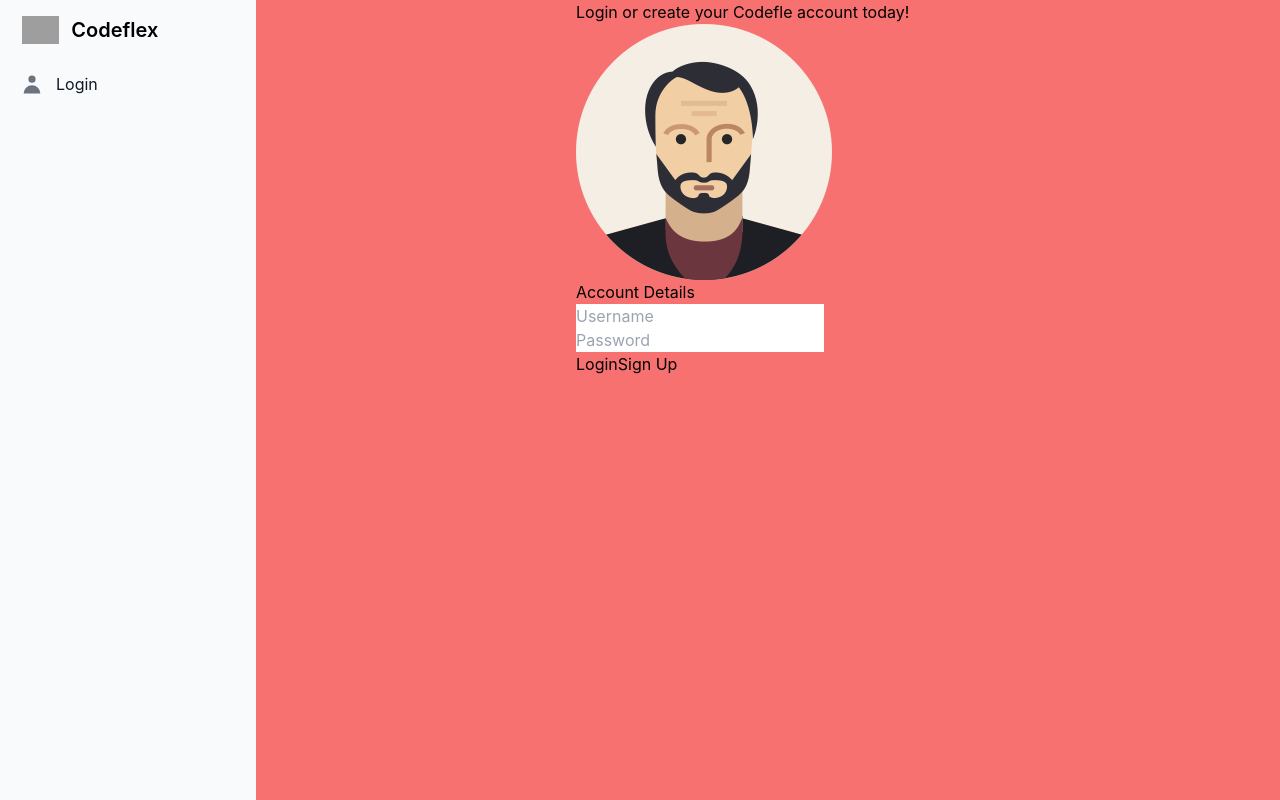
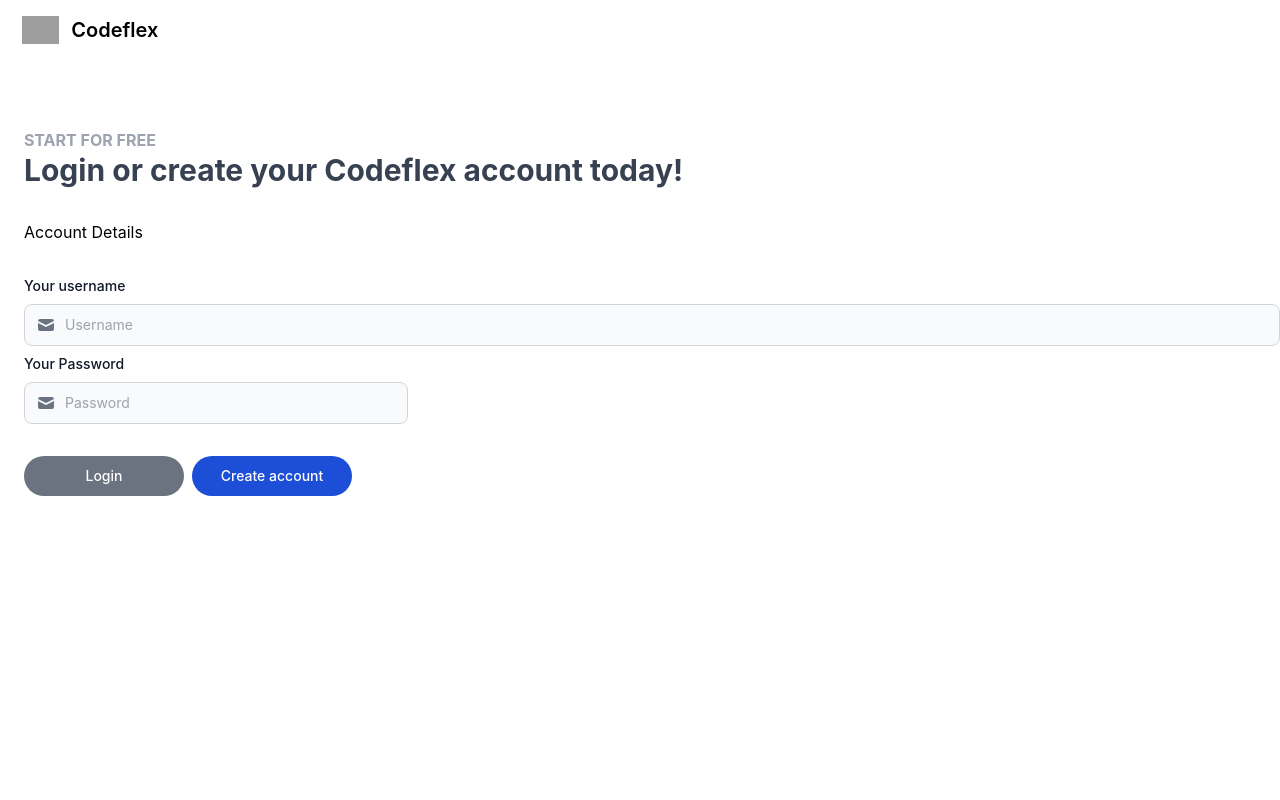
Before and after one commit to zemmsoares/codeflex2, a React (Create React App) app: page /login in a window 1280 px wide. Built offline with nearby package versions, Linux system fonts and the light colour scheme; grey boxes are pictures that could not be loaded; the HTML template or start-up script is replaced by a standard one.

Commit message:
login page redone and routing

```diff
--- a/src/App.js
+++ b/src/App.js
@@ -44,7 +44,7 @@
       return (
         <main class="flex">
           <Router>
-            <div className="flex flex-col justify-between w-fit h-screen" >
+            <div className="w-64 h-screen bg-gray-50">
               <NavBar />
             </div>
             <div className="flex flex-col justify-between w-screen ">
@@ -70,15 +70,17 @@
       )
     } else {
       return (
-        <main class="flex">
+        <main class="">
           <Router>
-            <div className="flex flex-col justify-between w-fit h-screen" >
-              <NavBar />
+            <div className="w-screen h-16" >
+              <div className="w-screen">
+                <NavBar />
+              </div>
             </div>
-            <div className="flex flex-col justify-between w-screen bg-red-400">
+            <div className=" w-screen">
               <Routes>
                 {/*<Route exact path="/" component={PageWrapper(LandingPage)} />*/}
-                <Route path="/" element={<LandingPage />} />
+                <Route path="/" element={<Login />} />
 
                 {/*<Route exact path="/login" component={PageWrapper(Login)} />*/}
                 <Route path="/login" element={<Login />} />
--- a/src/components/NavBar/NavBar.js
+++ b/src/components/NavBar/NavBar.js
@@ -3,7 +3,7 @@
 import { parseLocalJwt, splitUrl } from '../commons/Utils'
 import '../../App.css'
 
-function NavBar() {
+function NavBar({ isSidebar }) {
     const [page, setPage] = useState("");
     const [count, setCount] = useState(0);
     const [url, setUrl] = useState(splitUrl(window.location.pathname)[0]);
@@ -30,14 +30,15 @@
     }
 
     return (
-        <nav className="w-64 h-screen bg-gray-50">
+        <nav className="">
             <div className="overflow-y-auto py-4 px-3  rounded dark:bg-gray-800">
-                <a href="https://flowbite.com" class="flex items-center pl-2.5 mb-5">
-                    <img src="https://flowbite.com/docs/images/logo.svg" class="h-6 mr-3 sm:h-7" alt="Flowbite Logo" />
-                    <span class="self-center text-xl font-semibold whitespace-nowrap dark:text-white">Codeflex</span>
-                </a>
+
                 {logged ?
                     <div>
+                        <a href="https://flowbite.com" class="flex items-center pl-2.5 mb-5">
+                            <img src="https://flowbite.com/docs/images/logo.svg" class="h-6 mr-3 sm:h-7" alt="Flowbite Logo" />
+                            <span class="self-center text-xl font-semibold whitespace-nowrap dark:text-white">Codeflex</span>
+                        </a>
                         {/* USER IS LOGGED IN */}
                         <div className="" id="myNavbar">
                             <ul className="">
@@ -114,19 +115,12 @@
                     :
                     <div>
                         {/* USER IS LOGGED OUT */}
-                        <div className="" id="myNavbar">
-                            <ul className="">
-
-                            </ul>
-                            <ul className="">
-                                <li>
-                                    <a href="#" class="flex items-center p-2 text-base font-normal text-gray-900 rounded-lg dark:text-white hover:bg-gray-100 dark:hover:bg-gray-700">
-                                        <svg class="flex-shrink-0 w-6 h-6 text-gray-500 transition duration-75 dark:text-gray-400 group-hover:text-gray-900 dark:group-hover:text-white" fill="currentColor" viewBox="0 0 20 20" xmlns="http://www.w3.org/2000/svg"><path fill-rule="evenodd" d="M10 9a3 3 0 100-6 3 3 0 000 6zm-7 9a7 7 0 1114 0H3z" clip-rule="evenodd"></path></svg>
-                                        <span className={'ml-3'}><Link to="/login"><p>Login</p></Link></span>
-                                    </a>
-                                </li>
-                            </ul>
-                        </div>
+                        <span className="flex" id="myNavbar">
+                            <a href="https://flowbite.com" class="flex items-center pl-2.5 mb-5">
+                                <img src="https://flowbite.com/docs/images/logo.svg" class="h-6 mr-3 sm:h-7" alt="Flowbite Logo" />
+                                <span class="self-center text-xl font-semibold whitespace-nowrap">Codeflex</span>
+                            </a>
+                        </span>
                     </div >
                 }
             </div>
--- a/src/components/Users/Login/Login.js
+++ b/src/components/Users/Login/Login.js
@@ -26,7 +26,7 @@
 
 
     handleChange(e) {
-        this.setState({ [e.target.className]: e.target.value });
+        this.setState({ [e.target.id]: e.target.value });
     }
 
     login() {
@@ -138,7 +138,7 @@
             } else if (this.state.isSigninUp) {
                 this.setState({ isLoggingIn: true, isSigninUp: false });
             }
-        } else if (e.target.value === 'Sign Up') {
+        } else if (e.target.value === 'Create account') {
             if (this.state.isSigninUp) {
                 this.register();
             } else if (this.state.isLoggingIn) {
@@ -150,15 +150,56 @@
     renderLoginOrSignup() {
         if (this.state.isLoggingIn) {
             return (<div>
-                <input className="password" type="password" onChange={this.handleChange} placeholder="Password" required />
+                {/*<input className="password" type="password" onChange={this.handleChange} placeholder="Password" required />*/}
+
+                <label for="password" class="block mb-2 text-sm font-medium text-gray-900 pt-2">Your Password</label>
+                <div class="relative">
+                    <div class="absolute inset-y-0 left-0 flex items-center pl-3 pointer-events-none">
+                        <svg class="w-5 h-5 text-gray-500 dark:text-gray-400" fill="currentColor" viewBox="0 0 20 20" xmlns="http://www.w3.org/2000/svg"><path d="M2.003 5.884L10 9.882l7.997-3.998A2 2 0 0016 4H4a2 2 0 00-1.997 1.884z"></path><path d="M18 8.118l-8 4-8-4V14a2 2 0 002 2h12a2 2 0 002-2V8.118z"></path></svg>
+                    </div>
+                    <input className="password" type="password" onChange={this.handleChange} placeholder="Password" required id="password" class="w-96 bg-gray-50 border border-gray-300 text-gray-900 text-sm rounded-lg block pl-10 p-2.5" />
+                </div>
+
+
             </div>);
         } else if (this.state.isSigninUp) {
             return (<div>
-                <input key="1" className="email" type="email" onChange={this.handleChange} placeholder="Email" required />
+                {/*<input key="1" id='email' className="email" type="email" onChange={this.handleChange} placeholder="Email" required />*/}
 
-                <input key="2" className="password" type="password" onChange={this.handleChange} placeholder="Password" required />
+                <label for="email" class="block mb-2 text-sm font-medium text-gray-900 pt-2">Your email</label>
+                <div class="relative">
+                    <div class="absolute inset-y-0 left-0 flex items-center pl-3 pointer-events-none">
+                        <svg class="w-5 h-5 text-gray-500 dark:text-gray-400" fill="currentColor" viewBox="0 0 20 20" xmlns="http://www.w3.org/2000/svg"><path d="M2.003 5.884L10 9.882l7.997-3.998A2 2 0 0016 4H4a2 2 0 00-1.997 1.884z"></path><path d="M18 8.118l-8 4-8-4V14a2 2 0 002 2h12a2 2 0 002-2V8.118z"></path></svg>
+                    </div>
+                    <input key="1" id='email' className="email" type="email" onChange={this.handleChange} placeholder="Email" required class="w-96 bg-gray-50 border border-gray-300 text-gray-900 text-sm rounded-lg block pl-10 p-2.5" />
+                </div>
 
-                <input key="3" className="passwordConfirmation" type="password" onChange={this.handleChange} placeholder="Confirm password" required />
+
+                {/*<input key="2" id='password' className="password" type="password" onChange={this.handleChange} placeholder="Password" required />*/}
+
+
+                <label for="password" class="block mb-2 text-sm font-medium text-gray-900 pt-2">Your password</label>
+                <div class="relative">
+                    <div class="absolute inset-y-0 left-0 flex items-center pl-3 pointer-events-none">
+                        <svg class="w-5 h-5 text-gray-500 dark:text-gray-400" fill="currentColor" viewBox="0 0 20 20" xmlns="http://www.w3.org/2000/svg"><path d="M2.003 5.884L10 9.882l7.997-3.998A2 2 0 0016 4H4a2 2 0 00-1.997 1.884z"></path><path d="M18 8.118l-8 4-8-4V14a2 2 0 002 2h12a2 2 0 002-2V8.118z"></path></svg>
+                    </div>
+                    <input key="2" id='password' className="password" type="password" onChange={this.handleChange} placeholder="Password" required class="w-96 bg-gray-50 border border-gray-300 text-gray-900 text-sm rounded-lg block pl-10 p-2.5" />
+                </div>
+
+
+
+                {/*<input key="3" id='passwordConfirmation' className="passwordConfirmation" type="password" onChange={this.handleChange} placeholder="Confirm password" required />*/}
+
+                <label for="passwordConfirmation" class="block mb-2 text-sm font-medium text-gray-900 pt-2">Confirm password</label>
+                <div class="relative">
+                    <div class="absolute inset-y-0 left-0 flex items-center pl-3 pointer-events-none">
+                        <svg class="w-5 h-5 text-gray-500 dark:text-gray-400" fill="currentColor" viewBox="0 0 20 20" xmlns="http://www.w3.org/2000/svg"><path d="M2.003 5.884L10 9.882l7.997-3.998A2 2 0 0016 4H4a2 2 0 00-1.997 1.884z"></path><path d="M18 8.118l-8 4-8-4V14a2 2 0 002 2h12a2 2 0 002-2V8.118z"></path></svg>
+                    </div>
+                    <input key="3" id='passwordConfirmation' className="passwordConfirmation" type="password" onChange={this.handleChange} placeholder="Confirm password" required class="w-96 bg-gray-50 border border-gray-300 text-gray-900 text-sm rounded-lg block pl-10 p-2.5" />
+                </div>
+
+
+
             </div>);
         }
     }
@@ -169,14 +210,28 @@
 
         return (
 
-            <div className="pl-80">
-                <div className="col-md-12 cont">
-                    <h2 id="create-account-text">Login or create your Codefle account today!</h2>
+            <div className="my-16">
+                <div className="ml-6">
+                    <h1 className='text-md font-bold text-gray-400 uppercase'>Start for free</h1>
+                    <h1 className='text-3xl font-bold text-gray-700'>Login or create your Codeflex account today!</h1>
                     <form className="login-container">
-                        <img id="img-user" src={require('../../images/login_icon.png')} alt="User flat image" />
+                        {/*<img id="img-user" src={require('../../images/login_icon.png')} alt="User flat image" />*/}
                         <div>
-                            <h4>Account Details</h4>
-                            <input key="0" className="username" type="text" onChange={this.handleChange} placeholder="Username" required />
+                            <h4 className='my-8'>Account Details</h4>
+                            {/*<input key="0" className="username" type="text" onChange={this.handleChange} placeholder="Username" required />*/}
+
+
+
+                            <label for="username" class="block mb-2 text-sm font-medium text-gray-900">Your username</label>
+                            <div class="relative">
+                                <div class="absolute inset-y-0 left-0 flex items-center pl-3 pointer-events-none">
+                                    <svg class="w-5 h-5 text-gray-500 dark:text-gray-400" fill="currentColor" viewBox="0 0 20 20" xmlns="http://www.w3.org/2000/svg"><path d="M2.003 5.884L10 9.882l7.997-3.998A2 2 0 0016 4H4a2 2 0 00-1.997 1.884z"></path><path d="M18 8.118l-8 4-8-4V14a2 2 0 002 2h12a2 2 0 002-2V8.118z"></path></svg>
+                                </div>
+                                <input key="0" className="username" type="text" id="username" class="w-96 bg-gray-50 border border-gray-300 text-gray-900 text-sm rounded-lg block w-full pl-10 p-2.5" onChange={this.handleChange} placeholder="Username" required />
+                            </div>
+
+
+
                         </div>
 
                         {loginOrSignup}
@@ -194,9 +249,11 @@
                             style={{ fontFamily: "'Roboto', sans-serif", fontSize: '12pt', letterSpacing: '1px' }}
                         />
 
-                        <div className="buttons-container">
-                            <input type="button" className="btn btn-success" value="Login" onClick={this.handleSubmit} />
-                            <input type="button" className="btn btn-success" value="Sign Up" onClick={this.handleSubmit} />
+
+
+                        <div className="my-8">
+                            <input type="button" className="w-40 text-white bg-gray-500 hover:bg-blue-800 focus:outline-none font-medium rounded-full text-sm px-5 py-2.5 text-center mr-2 mb-2 dark:hover:bg-blue-700 " value="Login" onClick={this.handleSubmit} />
+                            <input type="button" className="w-40 text-white bg-blue-700 hover:bg-blue-800 focus:outline-none font-medium rounded-full text-sm px-5 py-2.5 text-center mr-2 mb-2 dark:hover:bg-blue-700" value="Create account" onClick={this.handleSubmit} />
                         </div>
                     </form>
                 </div>
```
Also changed, not shown: src/components/ListCategories/ListCategories.js (+16 -6 lines), src/components/NavBar/NavBar.css (deleted).
